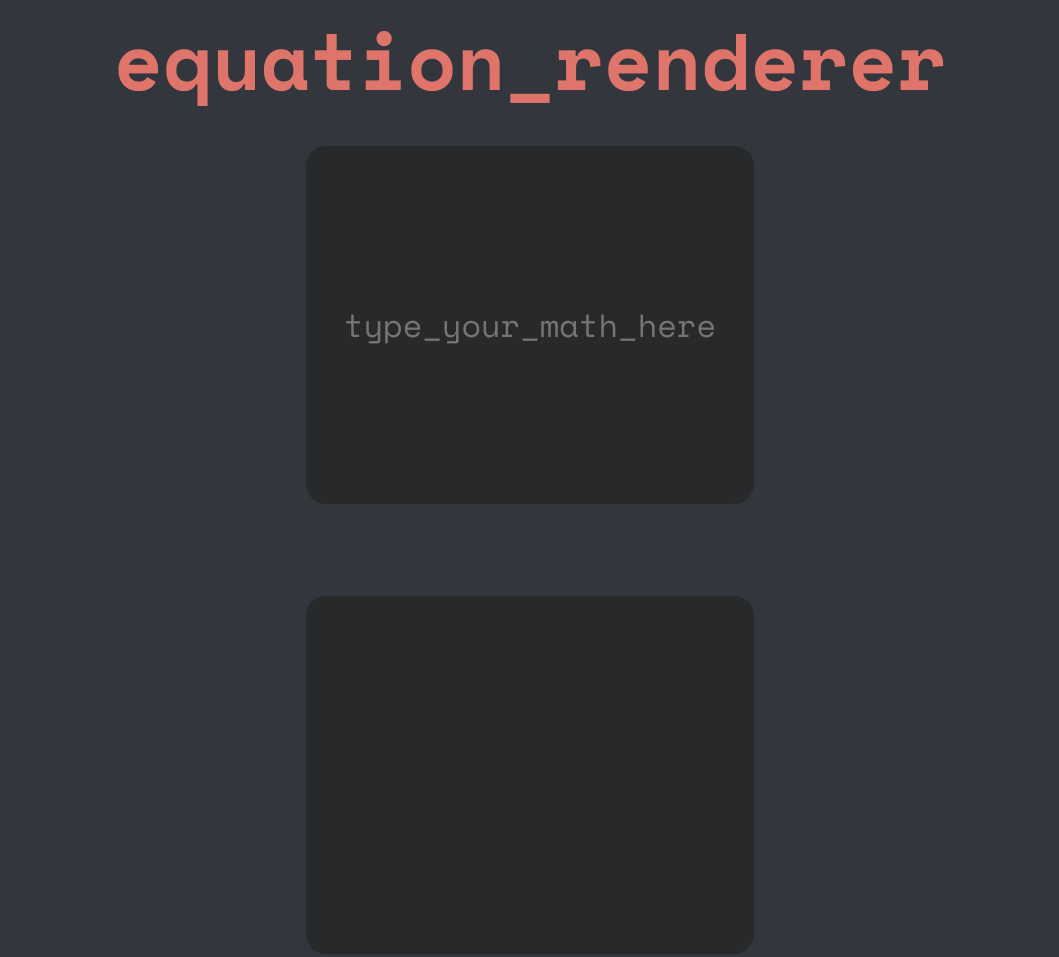
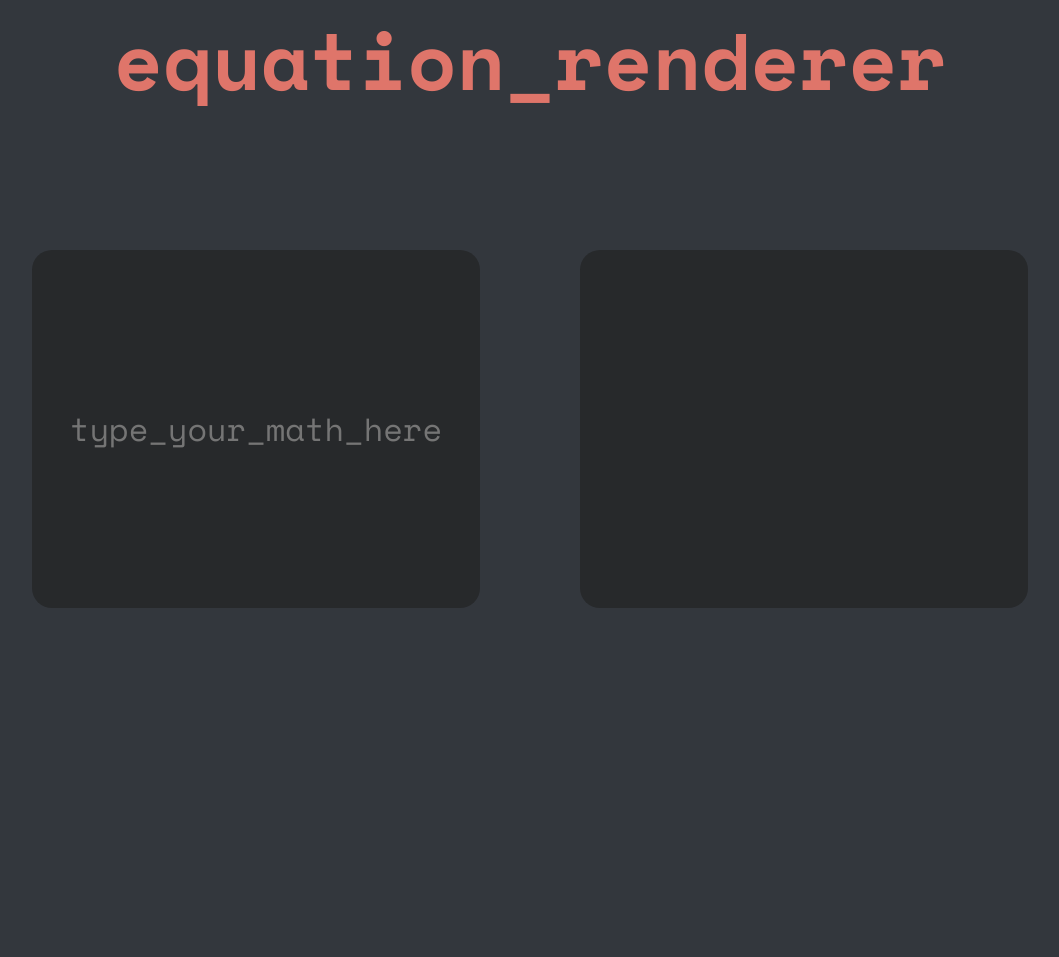
Before and after one commit to Finn-Braun/equation_renderer, a plain HTML site: page index.html in a window 1280 px wide. Shown: the whole page, without its empty margins (110-1169 px from the left). After the commit the page ends 800 px from the top, so only its background shows below. Drawn offline with nearby package versions, Linux system fonts and the light colour scheme; some packages are replaced by stand-ins of ours.

Commit message:
fixed margins

```diff
--- a/style.css
+++ b/style.css
@@ -12,18 +12,17 @@ html, body {
 }
 
 #header {
-  height: 100px;
+  height: 200px;
   width: auto;
 }
 
 #interface {
   display: flex;
   width: 100%;
-  height: 900px;
-  flex-flow: column wrap;
-  justify-content: space-around;
+  flex-flow: row wrap;
+  justify-content: center;
   align-items: center;
-  align-content: space-around;
+  align-content: center;
 }
 
 #input {
@@ -34,6 +33,7 @@ html, body {
   border-radius: 20px;
   justify-content: center;
   align-items: center;
+  margin: 50px;
 }
 
 #equation {
@@ -44,6 +44,7 @@ html, body {
   border-radius: 20px;
   justify-content: center;
   align-items: center;
+  margin: 50px;
 }
 
 #typed_math {
@@ -67,6 +68,7 @@ html, body {
 @media screen and (max-width: 700px) {
   #equation, #input {
     width: 80%;
+    margin: 20px;
   }
   #title {
     font-size: 2rem;
```
